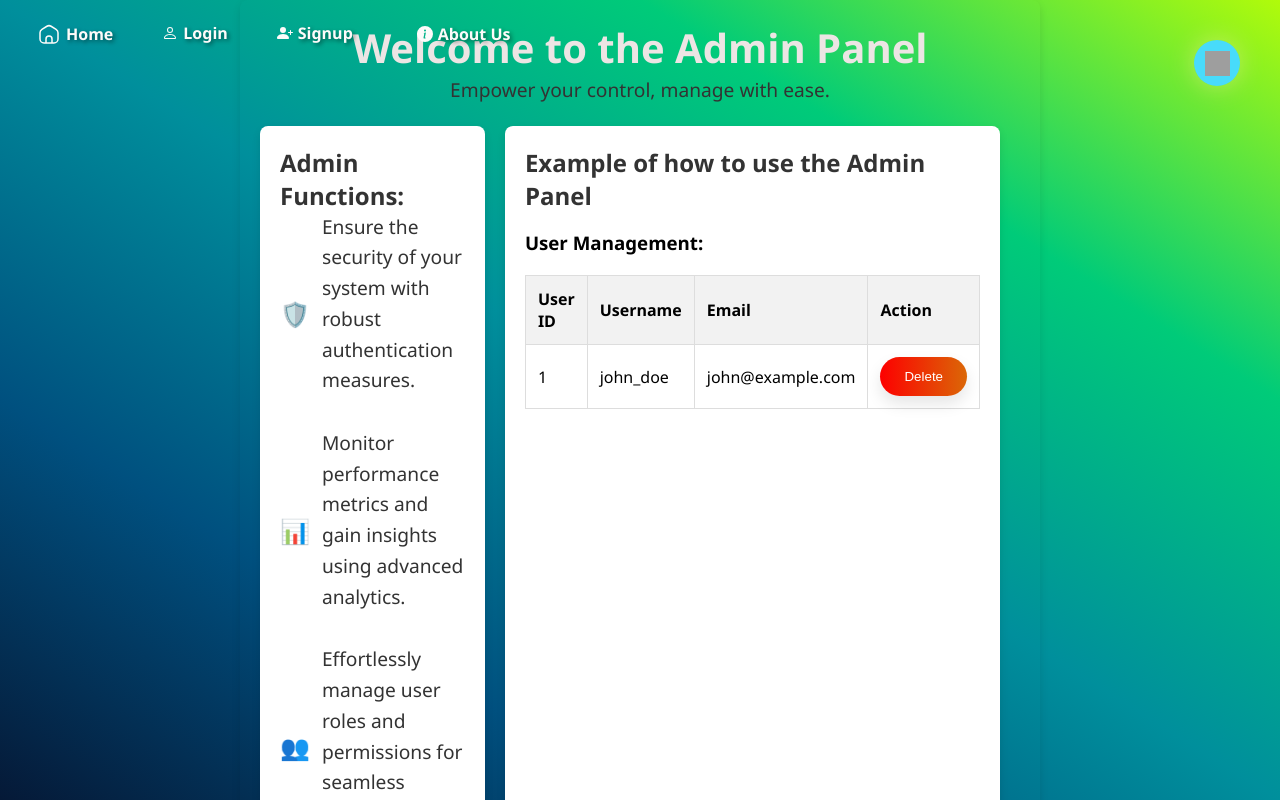
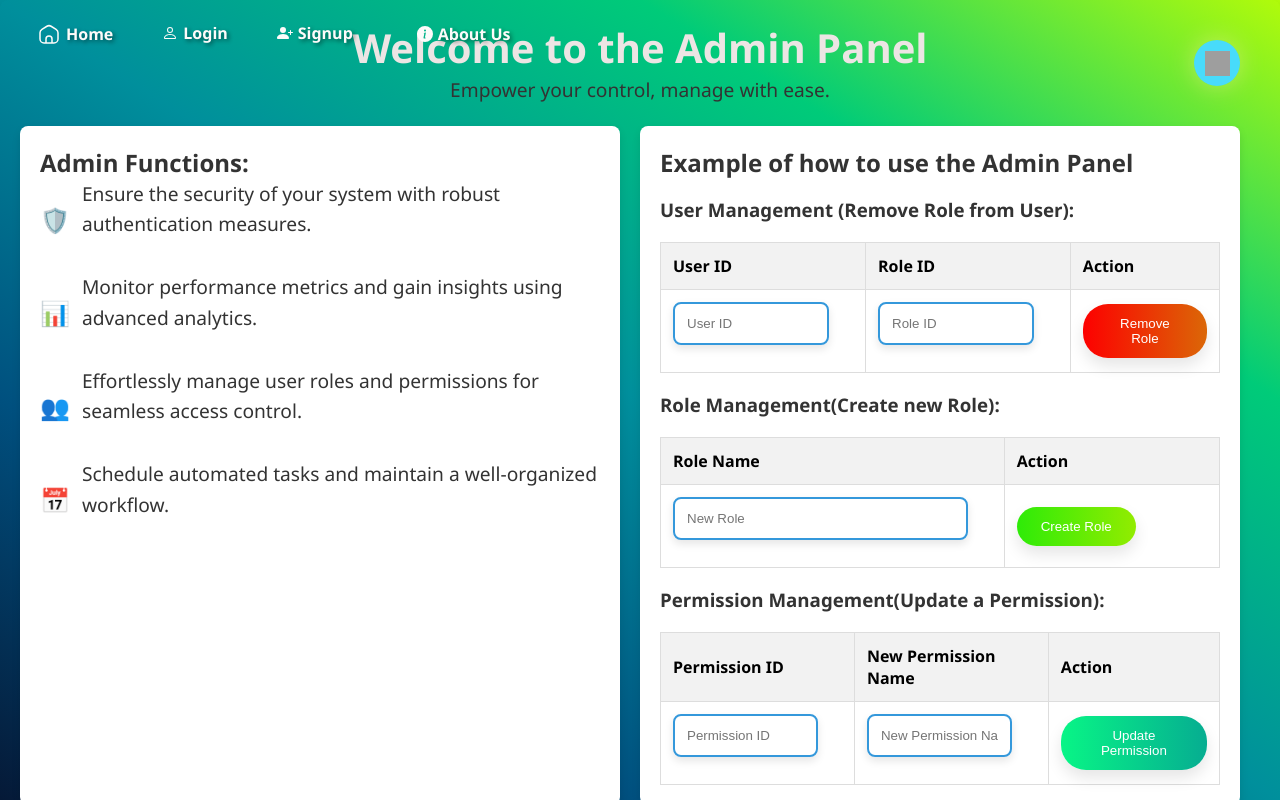
Before and after one commit to angelalex1924/React-admin-test, a React (Create React App) app: page /admin in a window 1280 px wide. Shown: the top 800 px of the page. Built offline with nearby package versions, Linux system fonts and the light colour scheme; grey boxes are pictures that could not be loaded.

Commit message:
Περαιτέρω αλλαγές στο dark mode/admin panel

```diff
--- a/src/App.css
+++ b/src/App.css
@@ -75,7 +75,7 @@ html, body, h1, h2, p, ul, li {
 
 html {
   font-family: "Poppins", sans-serif;
-overflow: hidden;
+overflow: auto;
   background-position: center;
   background-repeat: no-repeat;
   background-size: cover;
@@ -244,8 +244,8 @@ body.dark-mode .nav-links a {
   text-decoration: none;
   color: #ffffff;
   border: 2px solid transparent;
-  border-radius: 50px;
-  padding: 10px 20px;
+  border-radius: 30px;
+  padding: 10px 15px;
   transition: border 0.3s ease, background 0.3s ease, color 0.3s ease;
   display: flex;
   align-items: center;
@@ -479,7 +479,7 @@ body.dark-mode .nav-links.open {
   content: '';
   top: 1px;
   left: 1px;
-  overflow: hidden;
+  overflow: auto;
   z-index: 2;
   display: block;
   border-radius: 50%;
@@ -504,7 +504,7 @@ body.dark-mode .nav-links.open {
   content: '';
   top: 0;
   left: 0;
-  overflow: hidden;
+  overflow: auto;
   z-index: 1;
   display: block;
   border-radius: 50%;
--- a/src/admin.css
+++ b/src/admin.css
@@ -1,10 +1,130 @@
 .admin-container {
-  max-width: 800px;
+  max-width: 2000px;
   margin: 0 auto;
   padding: 20px;
-  /* background-color: #f5f5f5; */
+
   border-radius: 8px;
   box-shadow: 0 4px 8px rgba(0, 0, 0, 0.1);
+  overflow: auto;
+
+}
+
+.admin-header {
+  text-align: center;
+  margin-bottom: 20px;
+}
+
+.admin-content {
+  display: flex;
+  justify-content: space-between;
+
+}
+ body.light-mode .admin-par{
+  color:#333;
+ }
+ body.dark-mode .admin-par{
+  color:#ffffff;
+ }
+body.light-mode .admin-functions,
+.admin-users {
+  flex: 1;
+  padding: 20px;
+  border-radius: 8px;
+  box-shadow: 0 4px 8px rgba(0, 0, 0, 0.1);
+  margin-right: 20px;
+  background-color: #ffffff;
+}
+body.dark-mode
+.admin-users {
+  flex: 1;
+  padding: 20px;
+  border-radius: 8px;
+  box-shadow: 0 4px 8px rgba(0, 0, 0, 0.1);
+  margin-right: 20px;
+  background-color: #271f1f60;
+}
+body.dark-mode .admin-functions {
+  flex: 1;
+  padding: 20px;
+  border-radius: 8px;
+  box-shadow: 0 4px 8px rgba(0, 0, 0, 0.1);
+  margin-right: 20px;
+  background-color: #271f1f60;
+}
+
+body.light-mode .admin-functions h2,
+.admin-users h2 {
+  color: #333;
+}
+body.light-mode h3{
+  color: #333;
+}
+
+body.dark-mode h3{
+  color: #ffffff;
+}
+body.dark-mode .admin-functions h2,
+.admin-users h2 {
+  color: #ffffff;
+}
+
+body.dark-mode .admin-users h2 {
+  color: #ffffff;
+}
+
+.function-item {
+  display: flex;
+  align-items: center;
+  margin-bottom: 12px;
+}
+
+.function-item span {
+  font-size: 24px;
+  margin-right: 12px;
+}
+
+button {
+  background-color: #d9534f;
+  color: #fff;
+  padding: 12px;
+  border: none;
+  border-radius: 4px;
+  cursor: pointer;
+  transition: background-color 0.3s ease;
+}
+
+button:hover {
+  background-color: #c9302c;
+}
+
+table {
+  width: 100%;
+  border-collapse: collapse;
+  margin-top: 20px;
+}
+
+body.light-mode th, td {
+  padding: 12px;
+  border: 1px solid #ddd;
+  text-align: left;
+}
+
+
+th {
+  background-color: #ffffff;
+}
+
+@media (max-width: 800px) {
+  .admin-content {
+    flex-direction: column;
+  }
+
+  .admin-functions,
+  .admin-users {
+    flex: 1;
+    margin-right: 0;
+    margin-bottom: 20px;
+  }
 }
 
 .admin-header {
@@ -16,9 +136,11 @@
   display: flex;
   justify-content: space-between;
 }
- .admin-par{
-  color:#333;
- }
+
+.admin-par {
+  color: #333;
+}
+
 .admin-functions,
 .admin-users {
   flex: 1;
@@ -26,7 +148,7 @@
   border-radius: 8px;
   box-shadow: 0 4px 8px rgba(0, 0, 0, 0.1);
   margin-right: 20px;
-  background-color: #fff;
+
 }
 
 .admin-functions h2,
@@ -65,7 +187,8 @@ table {
   margin-top: 20px;
 }
 
-th, td {
+th,
+td {
   padding: 12px;
   border: 1px solid #ddd;
   text-align: left;
--- a/src/admin.js
+++ b/src/admin.js
@@ -1,5 +1,6 @@
 import React from 'react';
 import './admin.css';
+
 
 const Admin = () => {
   return (
@@ -31,26 +32,103 @@ const Admin = () => {
         </div>
         <div className="admin-users">
           <h2> Example of how to use the Admin Panel</h2>
-          <h3>User Management:</h3>
+          <h3>User Management (Remove Role from User):</h3>
           <table>
             <thead>
               <tr>
                 <th>User ID</th>
-                <th>Username</th>
-                <th>Email</th>
+                <th>Role ID</th>
+                <th>Action</th>
+
+              </tr>
+            </thead>
+            <tbody>
+              <tr>
+                <td>  <input
+                type="text"
+                id="new-permission-name"
+                name="new-permission-name"
+                className="input-role"
+                placeholder='User ID'
+                required
+              /></td>
+                <td>  <input
+                type="text"
+                id="new-permission-name"
+                name="new-permission-name"
+                className="input-role"
+                placeholder='Role ID'
+                required
+              /></td>
+
+                <td>
+                  <button className="button-role button-delete" onClick={() => alert('Role removed successfully!')}>Remove Role</button>
+                </td>
+              </tr>
+
+              {/* Προσθέστε περισσότερους χρήστες αν χρειάζεστε */}
+            </tbody>
+          </table>
+          <h3>Role Management(Create new Role):</h3>
+          <table>
+            <thead>
+              <tr>
+                <th>Role Name</th>
+
                 <th>Action</th>
               </tr>
             </thead>
             <tbody>
               <tr>
-                <td>1</td>
-                <td>john_doe</td>
-                <td>john@example.com</td>
                 <td>
-                  <button className="button-role button-delete" onClick={() => alert('Delete user 1')}>Delete</button>
+                <input
+                type="text"
+                id="new-permission-name"
+                name="new-permission-name"
+                className="input-role"
+                placeholder='New Role'
+                required
+              />
+           </td>
+                <td>
+                  <button className="button-role button-create" onClick={() => alert('Role Created!')}>Create Role</button>
                 </td>
               </tr>
-              {/* Προσθέστε περισσότερους χρήστες αν χρειάζεστε */}
+
+            </tbody>
+          </table>
+          <h3>Permission Management(Update a Permission):</h3>
+          <table>
+            <thead>
+              <tr>
+                <th>Permission ID</th>
+                <th>New Permission Name</th>
+                <th>Action</th>
+              </tr>
+            </thead>
+            <tbody>
+              <tr>
+                <td>  <input
+                type="text"
+                id="new-permission-name"
+                name="new-permission-name"
+                className="input-role"
+                placeholder='Permission ID'
+                required
+              /></td>
+                <td>  <input
+                type="text"
+                id="new-permission-name"
+                name="new-permission-name"
+                className="input-role"
+                placeholder='New Permission Name'
+                required
+              /></td>
+                <td>
+                  <button className="button-role button-show" onClick={() => alert('Permission Updated successfully!')}>Update Permission</button>
+                </td>
+              </tr>
+
             </tbody>
           </table>
         </div>
--- a/src/login.css
+++ b/src/login.css
@@ -30,12 +30,19 @@
   padding-bottom: 5rem;
 }
 
-.login-heading {
+body.light-mode .login-heading {
   text-align: center;
   padding: 1rem 0.4rem;
   color: #f5f4f4;
   letter-spacing: 2px;
-  font-size: 30px;
+  font-size: 40px;
+}
+body.dark-mode .login-heading {
+  text-align: center;
+  padding: 1rem 0.4rem;
+  color: #f5f4f4;
+  letter-spacing: 2px;
+  font-size: 40px;
 }
 
 .login-username-container,
--- a/src/permissions.js
+++ b/src/permissions.js
@@ -19,7 +19,7 @@ function Permissions() {
       <div className="form">
       <div className="input-container unique-frame-role">
 
-            <h3>Create a new Permission</h3>
+      <h3 className="headstyle"> Create a new Permission</h3>
             <form id="create-permission-form">
               <label htmlFor="new-permission-name" className="label-role">
                 Permission Name:
@@ -41,7 +41,7 @@ function Permissions() {
             </form>
           </div>
           <div className="input-container unique-frame-role">
-            <h3>Update Permission</h3>
+          <h3 className="headstyle"> Update Permission</h3>
             <form id="create-permission-form">
             <label htmlFor="update-role-id" className="label-role">
                 Permission ID:
@@ -74,7 +74,7 @@ function Permissions() {
           </div>
 
           <div className="input-container unique-frame-role">
-            <h3>Show Permissions</h3>
+          <h3 className="headstyle"> Show Permissions</h3>
             <form>
               <button
                 type="button"
@@ -87,7 +87,7 @@ function Permissions() {
           </div>
 
           <div className="input-container unique-frame-role">
-            <h3>Delete Permission</h3>
+          <h3 className="headstyle">Delete Permission</h3>
             <form>
               <label htmlFor="delete-role-id" className="label-role">
                 Permission ID:
--- a/src/register.js
+++ b/src/register.js
@@ -1,6 +1,7 @@
 import React, { useEffect } from "react";
 import { toast, ToastContainer } from 'react-toastify';
 import 'react-toastify/dist/ReactToastify.css';
+import { useNavigate, Link  } from "react-router-dom";
 import './regstyle.css';
 import AOS from "aos";
 
@@ -100,9 +101,11 @@ theme="colored"
           </div>
           <div className="register-register-container">
             <p>Already have an account?
-              <a href="#" target="_blank">
-                <span onClick={() => redirectToLogin()}> SignIn </span>
-              </a>
+            <Link style={{textDecoration: 'none'}} to="/login" >
+                <a href="#" target="_blank">
+                  <span> Login </span>
+                </a>
+                </Link>
             </p>
           </div>
         </form>
--- a/src/regstyle.css
+++ b/src/regstyle.css
@@ -19,7 +19,7 @@
   grid-template-columns: 2fr;
   grid-template-rows: 90px 1fr;
   font-family: "Poppins", sans-serif;
-  margin-bottom: 50vh;
+  /* margin-bottom: 50vh; */
 
 }
 
@@ -32,7 +32,16 @@
   border: 2px solid rgb(50, 192, 192);
 }
 
-.register-heading {
+body.light-mode .register-heading {
+  text-align: center;
+  padding: 1rem 1rem;
+  color: #ffffff;
+  letter-spacing: 3px;
+  font-size: 30px;
+  font-style: bold;
+}
+
+body.dark-mode .register-heading {
   text-align: center;
   padding: 1rem 1rem;
   color: #ffffff;
--- a/src/roles.js
+++ b/src/roles.js
@@ -18,7 +18,7 @@ function Roles() {
         <h2 className="unique-h2">Role Management</h2>
         <div className="form">
           <div className="input-container unique-frame-role">
-            <h3 className="h3style">Create a new role</h3>
+            <h3 className='headstyle'>Create a new role</h3>
             <form>
               <label htmlFor="new-role-name" className="label-role">
                 Role Name:
@@ -41,7 +41,7 @@ function Roles() {
           </div>
 
           <div className="input-container unique-frame-role">
-            <h3 className="h3style">Update a role</h3>
+            <h3 className="headstyle">Update a role</h3>
             <form>
               <label htmlFor="update-role-id" className="label-role">
                 Role ID:
@@ -87,7 +87,7 @@ function Roles() {
           </div>
 
           <div className="input-container unique-frame-role">
-            <h3 className="h3style">Delete Role</h3>
+            <h3 className="headstyle">Delete Role</h3>
             <form>
               <label htmlFor="delete-role-id" className="label-role">
                 Role ID:
```
Also changed, not shown: src/login.js (+7 -14 lines), 1 other file (tests, documents, lock files or other folders).
